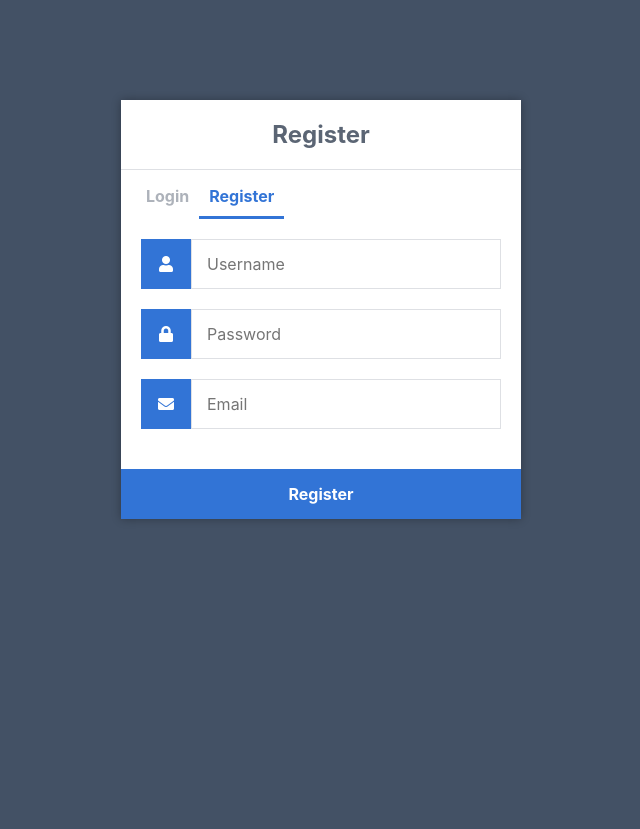
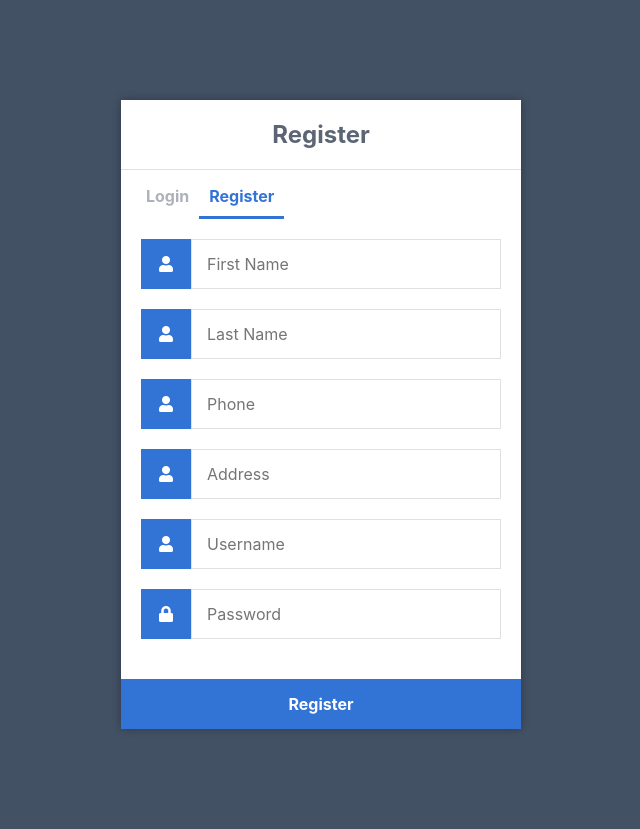
Before and after one commit to agarwalvibhor99/BookStore, a Flask app: page /pythonlogin/register in a window 1280 px wide. Shown: the whole page, without its empty margins (319-959 px from the left). Before the commit the page ends 520 px from the top, so only its background shows below. Run offline with Flask 2, Linux system fonts and the light colour scheme.

```diff
--- a/main.py
+++ b/main.py
@@ -1,8 +1,9 @@
-from flask import Flask, render_template, request, url_for
+from flask import Flask, render_template, request, url_for, session, redirect
 import sqlite3 as sql
 import re
 import datetime
 app = Flask(__name__)
+app.secret_key = '123456'
 
 
 @app.route('/pythonlogin/', methods=['GET', 'POST'])
@@ -20,11 +21,13 @@ def login():
             cur.execute(
                 'SELECT * FROM Customer WHERE username = ? AND password = ?', (username, password,))
             account = cur.fetchone()
+            print("Account is", account)
+            # print("Session is:", session['id'])
             if account:
                 # Create session data, we can access this data in other routes
                 session['loggedin'] = True
-                session['id'] = account['id']
-                session['username'] = account['username']
+                # session['id'] = account['username']
+                session['username'] = account[0]
                 # Redirect to home page
                 return redirect(url_for('home'))
             else:
@@ -53,11 +56,15 @@ def register():
     # Output message if something goes wrong...
     msg = ''
     # Check if "username", "password" and "email" POST requests exist (user submitted form)
-    if request.method == 'POST' and 'username' in request.form and 'password' in request.form and 'email' in request.form:
+    if request.method == 'POST' and 'username' in request.form and 'password' in request.form and 'firstName' in request.form and 'lastName' in request.form and 'address' in request.form and 'phone' in request.form:
         # Create variables for easy access
+        firstName = request.form['firstName']
+        lastName = request.form['lastName']
+        phone = request.form['phone']
+        address = request.form['address']
         username = request.form['username']
         password = request.form['password']
-        email = request.form['email']
+        # print(firstName, lastName, phone, address, username, password)
 
         # Check if account exists using MySQL
         with sql.connect("Book.db") as con:
@@ -68,16 +75,14 @@ def register():
             # If account exists show error and validation checks
             if account:
                 msg = 'Account already exists!'
-            elif not re.match(r'[^@]+@[^@]+\.[^@]+', email):
-                msg = 'Invalid email address!'
             elif not re.match(r'[A-Za-z0-9]+', username):
                 msg = 'Username must contain only characters and numbers!'
-            elif not username or not password or not email:
+            elif not username or not password or not phone or not address or not firstName or not lastName:
                 msg = 'Please fill out the form!'
             else:
                 # Account doesnt exists and the form data is valid, now insert new account into accounts table
                 cursor.execute(
-                    'INSERT INTO Customer VALUES (2, ?, ?, ?)', (username, password, email,))
+                    'INSERT INTO Customer(username, password, firstName, lastName, phone, address) VALUES (?, ?, ?, ?, ?, ?)', (username, password, firstName, lastName, phone, address))
                 con.commit()
                 msg = 'You have successfully registered!'
 
--- a/templates/register.html
+++ b/templates/register.html
@@ -14,7 +14,27 @@
 				<a href="{{ url_for('register') }}" class="active">Register</a>
 			</div>
 			<form action="{{ url_for('register') }}" method="post" autocomplete="off">
-				<label for="username">
+                <label for="firstName">
+					<i class="fas fa-user"></i>
+				</label>
+				<input type="text" name="firstName" placeholder="First Name" id="firstName" required>
+
+                <label for="lsatName">
+					<i class="fas fa-user"></i>
+				</label>
+				<input type="text" name="lastName" placeholder="Last Name" id="lastName" required>
+
+				<label for="phone">
+					<i class="fas fa-user"></i>
+				</label>
+                <input type="text" name="phone" placeholder="Phone" id="phone" required>
+
+				<label for="address">
+					<i class="fas fa-user"></i>
+				</label>
+                <input type="text" name="address" placeholder="Address" id="address" required>
+
+                <label for="username">
 					<i class="fas fa-user"></i>
 				</label>
 				<input type="text" name="username" placeholder="Username" id="username" required>
@@ -22,10 +42,6 @@
 					<i class="fas fa-lock"></i>
 				</label>
 				<input type="password" name="password" placeholder="Password" id="password" required>
-				<label for="email">
-					<i class="fas fa-envelope"></i>
-				</label>
-				<input type="email" name="email" placeholder="Email" id="email" required>
 				<div class="msg">{{ msg }}</div>
 				<input type="submit" value="Register">
 			</form>
```
Also changed, not shown: database.py (+19 -8 lines), Book.db.
